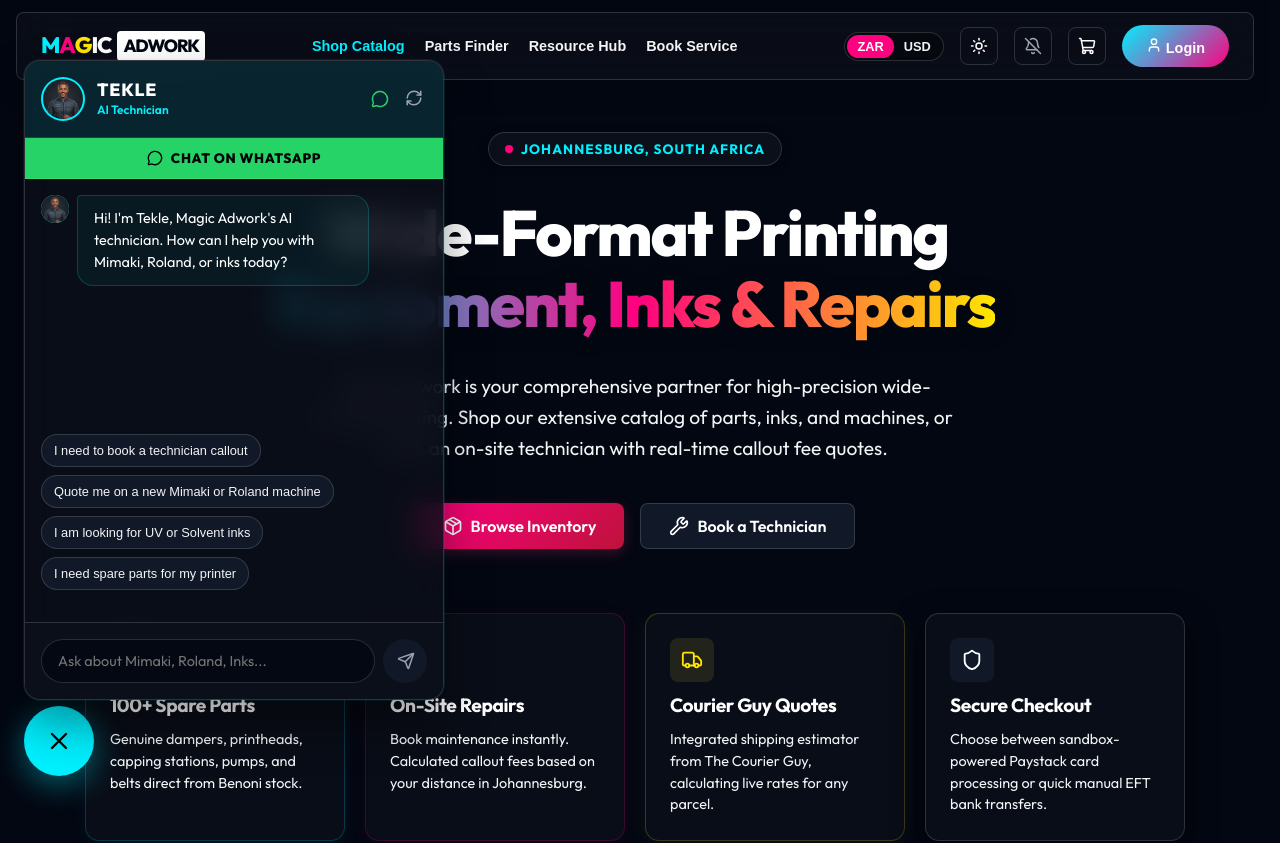
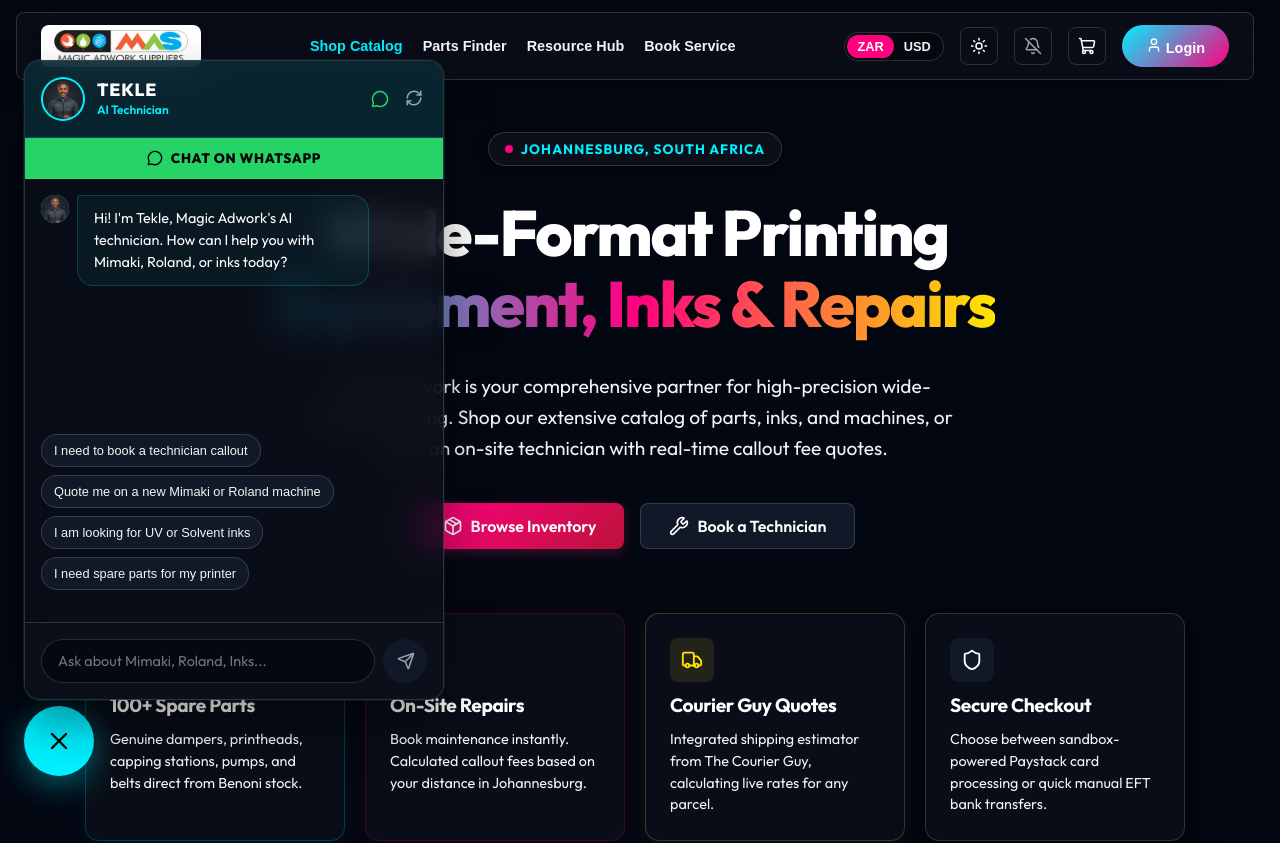
Before and after one commit to georgefaceprint/magicadwork, a React (Vite) app: page / in a window 1280 px wide. Shown: the top 843 px of the page. Built offline with nearby package versions, Linux system fonts and the light colour scheme; no server answers.

Commit message:
style: replace navbar brand text with official logo image and set default logo in splash screen

```diff
--- a/src/App.jsx
+++ b/src/App.jsx
@@ -90,7 +90,7 @@
             animation: 'scaleIn 0.8s cubic-bezier(0.16, 1, 0.3, 1) forwards'
           }}>
             <img
-              src="/pwa-512x512.png"
+              src="/logo-original.png"
               alt="Magic Adwork Logo"
               style={{
                 width: '100%',
@@ -98,8 +98,7 @@
                 objectFit: 'contain'
               }}
               onError={(e) => {
-                // Fallback if pwa-512 doesn't resolve
-                e.target.src = "/logo-original.png";
+                e.target.src = "/pwa-512x512.png";
               }}
             />
           </div>
--- a/src/components/Navbar.jsx
+++ b/src/components/Navbar.jsx
@@ -32,27 +32,25 @@
       padding: '12px 24px'
     }}>
       {/* Brand Logo */}
-      <div style={{ display: 'flex', alignItems: 'center', gap: '8px', cursor: 'pointer' }} onClick={() => handleNavClick('catalog')}>
+      <div style={{ display: 'flex', alignItems: 'center', cursor: 'pointer' }} onClick={() => handleNavClick('catalog')}>
         <div style={{
+          backgroundColor: '#ffffff',
+          padding: '4px 12px',
+          borderRadius: 'var(--radius-sm)',
           display: 'flex',
-          fontWeight: '800',
-          fontSize: '1.4rem',
-          letterSpacing: '-0.05em',
-          textTransform: 'uppercase'
+          alignItems: 'center',
+          justifyContent: 'center',
+          boxShadow: '0 2px 8px rgba(0,0,0,0.15)',
+          border: '1px solid rgba(255,255,255,0.2)'
         }}>
-          <span style={{ color: 'var(--cmyk-cyan)' }}>M</span>
-          <span style={{ color: 'var(--cmyk-magenta)' }}>A</span>
-          <span style={{ color: 'var(--cmyk-yellow)' }}>G</span>
-          <span style={{ color: 'var(--text-primary)' }}>IC</span>
-          <span style={{
-            marginLeft: '6px',
-            padding: '2px 6px',
-            backgroundColor: 'var(--text-primary)',
-            color: 'var(--bg-primary)',
-            borderRadius: '4px',
-            fontSize: '1.1rem',
-            alignSelf: 'center'
-          }}>ADWORK</span>
+          <img
+            src="/logo-original.png"
+            alt="Magic Adwork Suppliers"
+            style={{
+              height: '32px',
+              objectFit: 'contain'
+            }}
+          />
         </div>
       </div>
 
```
